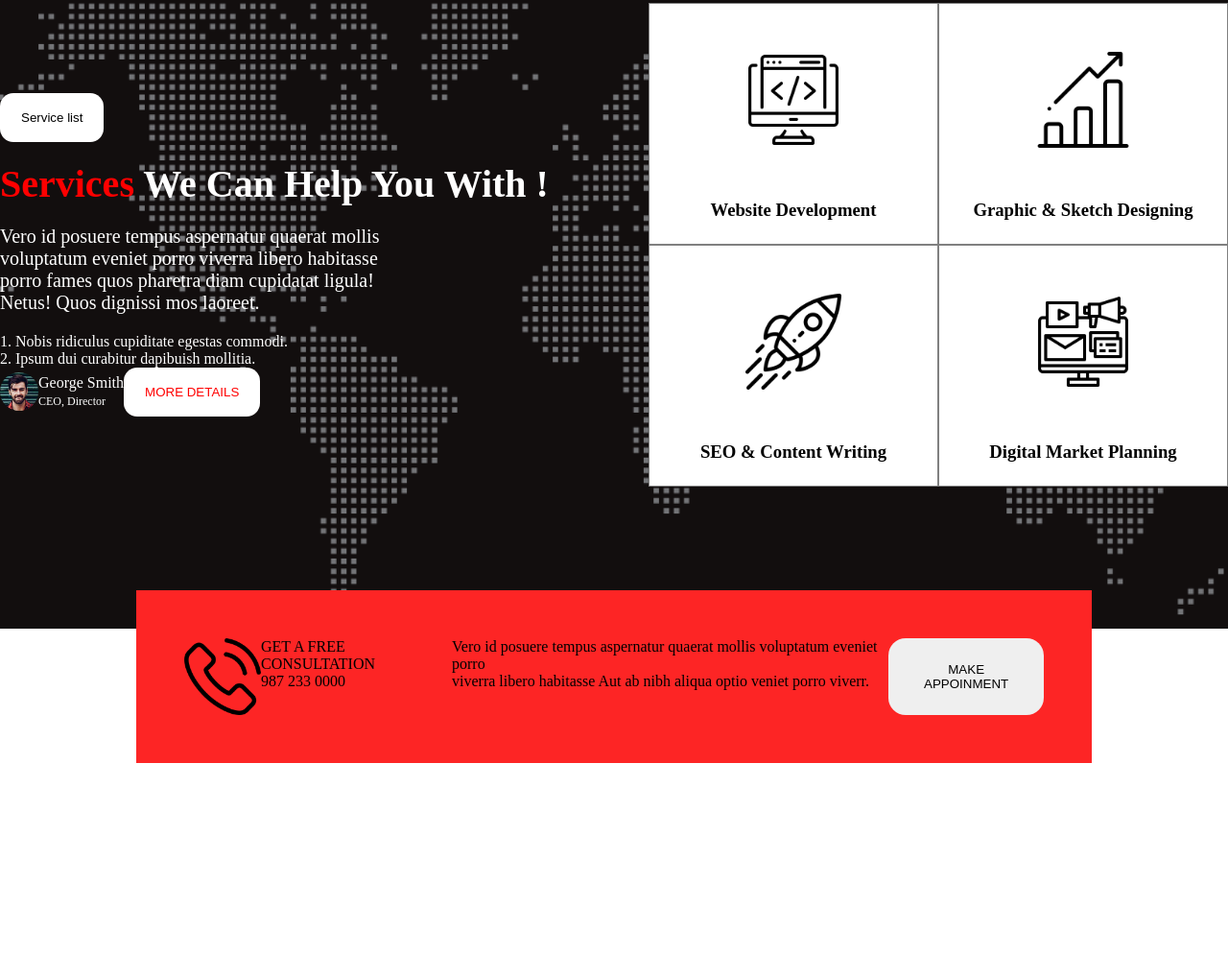
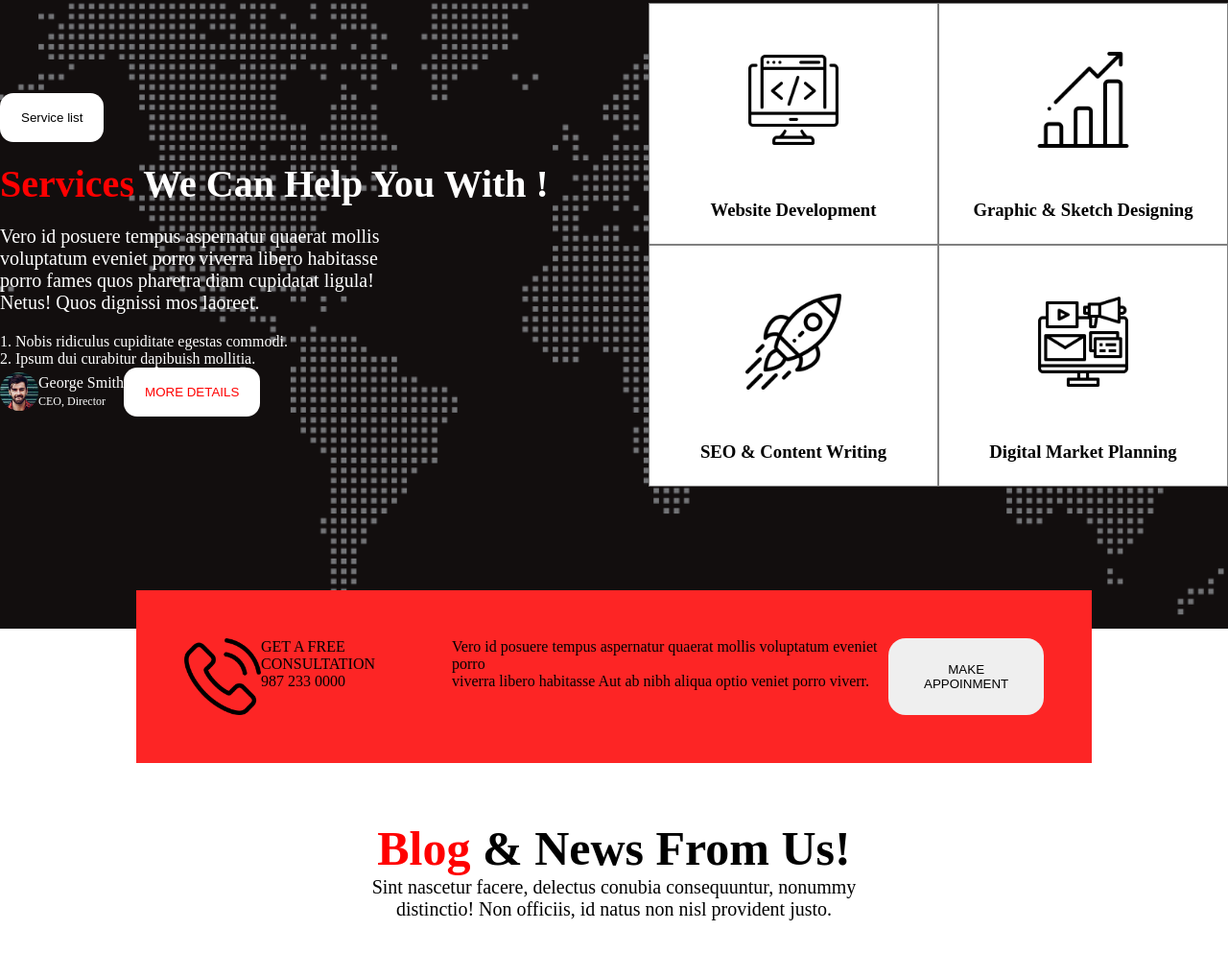
Before and after one commit to Saha-joy7/Trying, a plain HTML site: page index.html in a window 1280 px wide. Shown: the part 1014-2033 px from the top of the page at 96% size. Before the commit the page ends 1809 px from the top, so only its background shows below. Drawn offline with Linux system fonts and the light colour scheme.

Commit message:
added the blog

```diff
--- a/index.html
+++ b/index.html
@@ -110,9 +110,13 @@
             </div>
         </section>
         <!-- From here start the Blog -->
-
         <section>
-
+            <div class="blog-container">
+                <div class="blog-info">
+                    <h3 class="blog-title"><span class="praimary-color">Blog</span> & News From Us!</h3>
+                    <p class="blog-description">Sint nascetur facere, delectus conubia consequuntur, nonummy <br> distinctio! Non officiis, id natus non nisl provident justo.</p>
+                </div>
+            </div>
         </section>
     </main>
     <footer></footer>
--- a/style/design.css
+++ b/style/design.css
@@ -158,3 +158,14 @@ small{
     border-radius: 18px;
     border: none;
 }
+
+.blog-info{
+    text-align: center;
+    padding: 60px 0px;
+}
+.blog-title{
+    font-size: 50px;
+}
+.blog-description{
+    font-size: 20px;
+}
```
